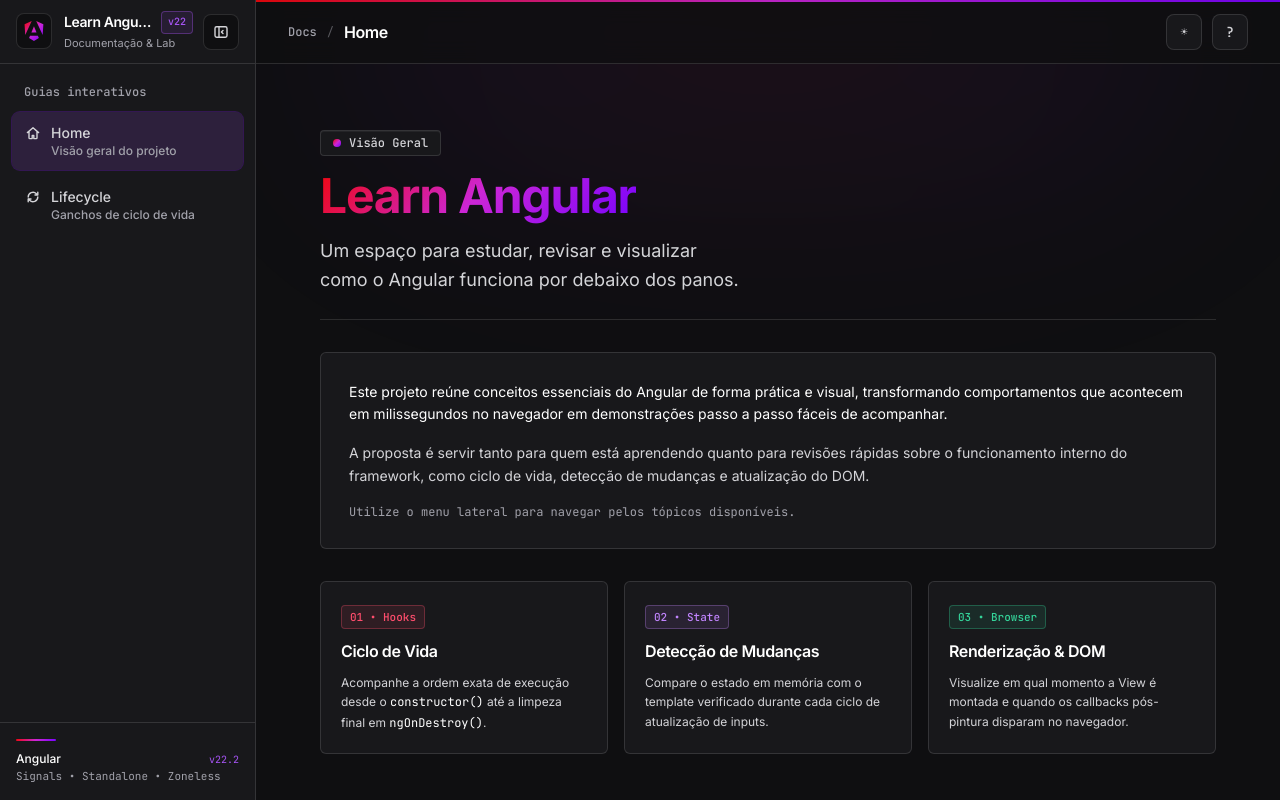
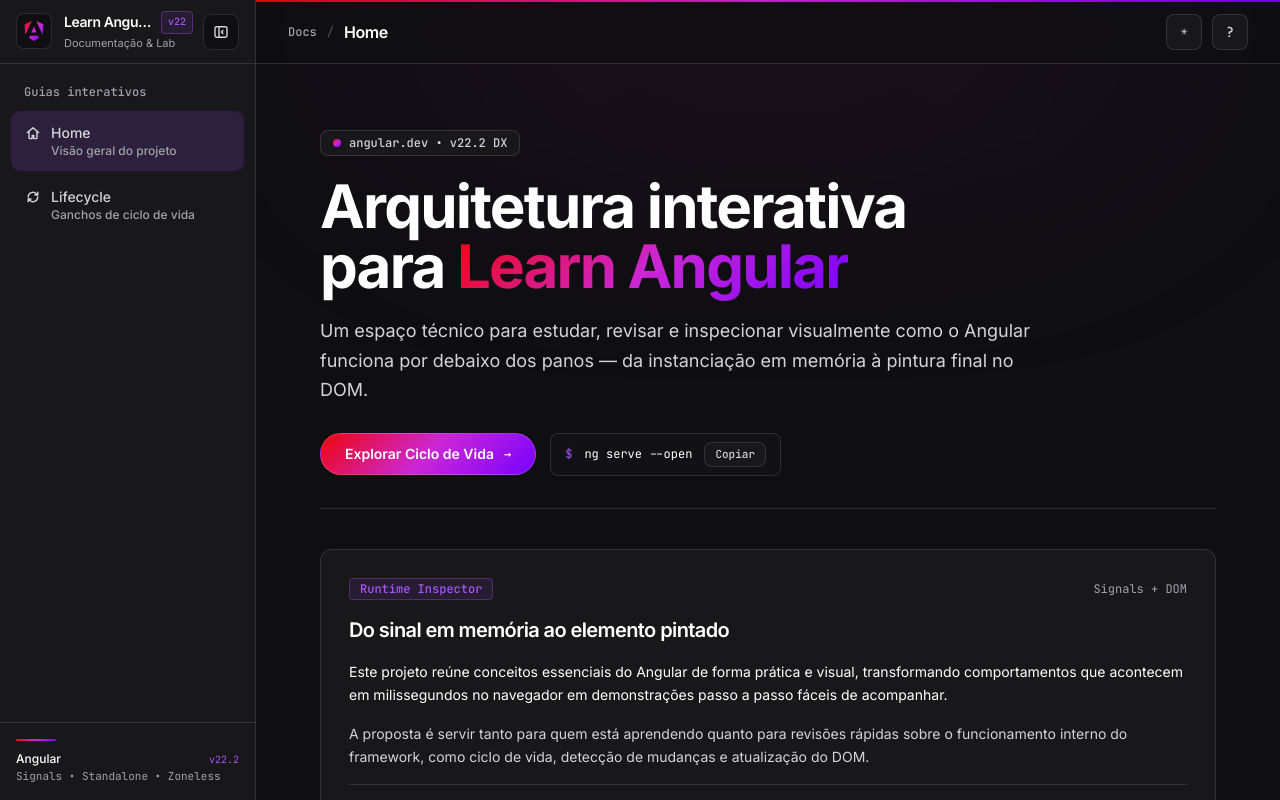
Before and after one commit to Douglas-Felipe/learn-angular, an Angular app: page / in a window 1280 px wide. Built offline with nearby package versions, Linux system fonts and the light colour scheme.

Commit message:
feat(home): redesenhar hero section e marcar modulos pendentes como inativos

```diff
--- a/src/app/features/home/home.html
+++ b/src/app/features/home/home.html
@@ -1,75 +1,148 @@
-<section class="ui-card-stage mx-auto max-w-4xl space-y-8 py-6">
-  <header class="space-y-4 border-b border-ng-border pb-6">
-    <span
-      class="inline-flex items-center gap-2 rounded border border-ng-border bg-ng-surface px-3 py-1 font-mono text-xs font-medium text-ng-text-muted shadow-[inset_0_1px_0_0_rgba(255,255,255,0.05)]"
-    >
+<section class="ui-card-stage mx-auto max-w-4xl space-y-10 py-6">
+  <!-- Hero Section -->
+  <header class="space-y-5 border-b border-ng-border pb-8">
+    <div class="inline-flex items-center gap-2 rounded-lg border border-ng-border bg-ng-surface px-3 py-1 font-mono text-xs font-medium text-ng-text-muted">
       <span class="ng-gradient-bar h-2 w-2 rounded-full" aria-hidden="true"></span>
-      Visão Geral
-    </span>
+      <span>angular.dev • v22.2 DX</span>
+    </div>
 
-    <h1 class="font-display text-balance text-4xl font-bold tracking-tight sm:text-5xl">
-      <span class="ng-gradient-text">Learn Angular</span>
+    <h1 class="display-title max-w-3xl text-balance text-4xl font-bold sm:text-5xl lg:text-6xl">
+      Arquitetura interativa para <span class="ng-gradient-text">Learn Angular</span>
     </h1>
 
-    <p class="max-w-2xl text-balance text-base leading-relaxed text-ng-text-muted sm:text-lg">
-      Um espaço para estudar, revisar e visualizar como o Angular funciona por debaixo dos panos.
+    <p class="max-w-[65ch] text-base leading-[1.65] text-ng-text-muted sm:text-lg">
+      Um espaço técnico para estudar, revisar e inspecionar visualmente como o Angular funciona por debaixo dos panos — da instanciação em memória à pintura final no DOM.
     </p>
+
+    <!-- Hero Actions: Pill CTA (9999px) + Interactive CLI Command -->
+    <div class="flex flex-wrap items-center gap-3.5 pt-2">
+      <a
+        routerLink="/life-cycle"
+        data-testid="hero-cta"
+        class="ng-pill-cta inline-flex items-center gap-2.5 px-6 py-2.5 text-sm font-semibold"
+      >
+        <span>Explorar Ciclo de Vida</span>
+        <span class="font-mono text-xs opacity-90" aria-hidden="true">→</span>
+      </a>
+
+      <div
+        class="inline-flex items-center gap-3 rounded-lg border border-ng-border bg-ng-code px-3.5 py-2 font-mono text-xs text-ng-text-muted"
+      >
+        <span class="select-none text-ng-purple">$</span>
+        <code class="text-ng-text">{{ cliCommand }}</code>
+        <button
+          type="button"
+          data-testid="copy-cli-btn"
+          (click)="copyCli()"
+          aria-label="Copiar comando CLI"
+          class="ui-btn rounded-lg border border-ng-border bg-ng-surface px-2.5 py-1 font-mono text-[11px] font-medium text-ng-text-muted hover:border-ng-purple/50 hover:text-ng-text"
+        >
+          {{ isCliCopied() ? 'Copiado!' : 'Copiar' }}
+        </button>
+      </div>
+    </div>
   </header>
 
-  <div class="ng-card ui-card-stage space-y-4 rounded-md p-6 text-sm leading-relaxed text-ng-text-muted sm:p-7">
-    <p class="text-ng-text">
-      Este projeto reúne conceitos essenciais do Angular de forma prática e visual, transformando comportamentos que
-      acontecem em milissegundos no navegador em demonstrações passo a passo fáceis de acompanhar.
-    </p>
-    <p>
-      A proposta é servir tanto para quem está aprendendo quanto para revisões rápidas sobre o funcionamento interno do
-      framework, como ciclo de vida, detecção de mudanças e atualização do DOM.
-    </p>
-    <p class="font-mono text-xs text-ng-text-subtle">
-      Utilize o menu lateral para navegar pelos tópicos disponíveis.
-    </p>
+  <!-- Architectural Context Card -->
+  <div class="ng-card ng-card-interactive ui-card-stage space-y-4 p-6 text-sm leading-[1.65] text-ng-text-muted sm:p-7">
+    <div class="flex items-center justify-between">
+      <span class="rounded border border-ng-purple/30 bg-ng-purple/10 px-2.5 py-0.5 font-mono text-xs font-medium text-ng-purple">
+        Runtime Inspector
+      </span>
+      <span class="font-mono text-xs text-ng-text-subtle">Signals + DOM</span>
     </div>
 
+    <h2 class="display-title text-xl font-semibold text-ng-text">
+      Do sinal em memória ao elemento pintado
+    </h2>
+
+    <p class="text-ng-text">
+      Este projeto reúne conceitos essenciais do Angular de forma prática e visual, transformando comportamentos que acontecem em milissegundos no navegador em demonstrações passo a passo fáceis de acompanhar.
+    </p>
+
+    <p>
+      A proposta é servir tanto para quem está aprendendo quanto para revisões rápidas sobre o funcionamento interno do framework, como ciclo de vida, detecção de mudanças e atualização do DOM.
+    </p>
+
+    <div class="border-t border-ng-border pt-4">
+      <a
+        routerLink="/life-cycle"
+        class="ng-link inline-flex items-center gap-2 font-mono text-xs font-medium"
+      >
+        <span>Abrir depurador de hooks</span>
+        <span aria-hidden="true">→</span>
+      </a>
+    </div>
+  </div>
+
+  <!-- Execution Pipeline Sequence Cards (12px radius + hover border transition) -->
   <div class="grid grid-cols-1 gap-4 md:grid-cols-3">
-    <article class="ng-card ui-item-card space-y-2.5 rounded-md p-5">
+    <a
+      routerLink="/life-cycle"
+      data-testid="card-hooks"
+      class="ng-card ng-card-interactive ui-item-card group block space-y-2.5 p-5"
+    >
+      <div class="flex items-center justify-between gap-2">
         <span
-        class="inline-flex items-center rounded border border-ng-primary/30 bg-ng-primary/10 px-2 py-0.5 font-mono text-[11px] font-medium text-ng-primary"
+          class="inline-flex items-center rounded border border-ng-crimson/35 bg-ng-crimson/10 px-2 py-0.5 font-mono text-[11px] font-medium text-ng-crimson"
         >
           01 • Hooks
         </span>
-      <h2 class="font-display text-base font-semibold tracking-tight text-ng-text">
+        <span class="font-mono text-[11px] text-ng-purple transition-transform group-hover:translate-x-0.5">
+          Disponível →
+        </span>
+      </div>
+      <h2 class="display-title text-base font-semibold text-ng-text">
         Ciclo de Vida
       </h2>
-      <p class="text-xs leading-relaxed text-ng-text-muted">
+      <p class="text-xs leading-[1.65] text-ng-text-muted">
         Acompanhe a ordem exata de execução desde o <code class="font-mono text-ng-text">constructor()</code> até a
         limpeza final em <code class="font-mono text-ng-text">ngOnDestroy()</code>.
       </p>
-    </article>
+    </a>
 
-    <article class="ng-card ui-item-card space-y-2.5 rounded-md p-5">
+    <article
+      aria-disabled="true"
+      data-testid="card-state"
+      class="ng-card ui-item-card cursor-not-allowed select-none space-y-2.5 border-dashed opacity-50 p-5"
+    >
+      <div class="flex items-center justify-between gap-2">
         <span
-        class="inline-flex items-center rounded border border-ng-secondary/30 bg-ng-secondary/10 px-2 py-0.5 font-mono text-[11px] font-medium text-ng-secondary"
+          class="inline-flex items-center rounded border border-ng-border bg-ng-bg px-2 py-0.5 font-mono text-[11px] font-medium text-ng-text-subtle"
         >
           02 • State
         </span>
-      <h2 class="font-display text-base font-semibold tracking-tight text-ng-text">
+        <span class="rounded border border-ng-border bg-ng-bg px-1.5 py-0.5 font-mono text-[10px] text-ng-text-subtle">
+          Em breve
+        </span>
+      </div>
+      <h2 class="display-title text-base font-semibold text-ng-text-muted">
         Detecção de Mudanças
       </h2>
-      <p class="text-xs leading-relaxed text-ng-text-muted">
+      <p class="text-xs leading-[1.65] text-ng-text-subtle">
         Compare o estado em memória com o template verificado durante cada ciclo de atualização de inputs.
       </p>
     </article>
 
-    <article class="ng-card ui-item-card space-y-2.5 rounded-md p-5">
+    <article
+      aria-disabled="true"
+      data-testid="card-browser"
+      class="ng-card ui-item-card cursor-not-allowed select-none space-y-2.5 border-dashed opacity-50 p-5"
+    >
+      <div class="flex items-center justify-between gap-2">
         <span
-        class="inline-flex items-center rounded border border-ng-success/30 bg-ng-success/10 px-2 py-0.5 font-mono text-[11px] font-medium text-ng-success"
+          class="inline-flex items-center rounded border border-ng-border bg-ng-bg px-2 py-0.5 font-mono text-[11px] font-medium text-ng-text-subtle"
         >
           03 • Browser
         </span>
-      <h2 class="font-display text-base font-semibold tracking-tight text-ng-text">
+        <span class="rounded border border-ng-border bg-ng-bg px-1.5 py-0.5 font-mono text-[10px] text-ng-text-subtle">
+          Em breve
+        </span>
+      </div>
+      <h2 class="display-title text-base font-semibold text-ng-text-muted">
         Renderização &amp; DOM
       </h2>
-      <p class="text-xs leading-relaxed text-ng-text-muted">
+      <p class="text-xs leading-[1.65] text-ng-text-subtle">
         Visualize em qual momento a View é montada e quando os callbacks pós-pintura disparam no navegador.
       </p>
     </article>
--- a/src/app/features/home/home.ts
+++ b/src/app/features/home/home.ts
@@ -1,8 +1,40 @@
-import { Component } from '@angular/core';
+import { Component, DestroyRef, inject, signal } from '@angular/core';
+import { RouterLink } from '@angular/router';
+
+export const CLI_COMMAND = 'ng serve --open';
 
 @Component({
-  imports: [],
+  imports: [RouterLink],
   selector: 'app-home',
   templateUrl: './home.html',
 })
-export class Home {}
+export class Home {
+  private readonly destroyRef = inject(DestroyRef);
+  private copyTimerId: ReturnType<typeof setTimeout> | null = null;
+
+  protected readonly cliCommand = CLI_COMMAND;
+  protected readonly isCliCopied = signal(false);
+
+  constructor() {
+    this.destroyRef.onDestroy(() => this.clearCopyTimer());
+  }
+
+  protected copyCli(): void {
+    if (typeof navigator !== 'undefined' && navigator.clipboard?.writeText) {
+      void navigator.clipboard.writeText(this.cliCommand).catch(() => undefined);
+    }
+    this.isCliCopied.set(true);
+    this.clearCopyTimer();
+    this.copyTimerId = setTimeout(() => {
+      this.isCliCopied.set(false);
+      this.copyTimerId = null;
+    }, 1800);
+  }
+
+  private clearCopyTimer(): void {
+    if (this.copyTimerId !== null) {
+      clearTimeout(this.copyTimerId);
+      this.copyTimerId = null;
+    }
+  }
+}
```
Also changed, not shown: 1 other file (tests, documents, lock files or other folders). Lines whose indentation alone changed are shown as unchanged.
